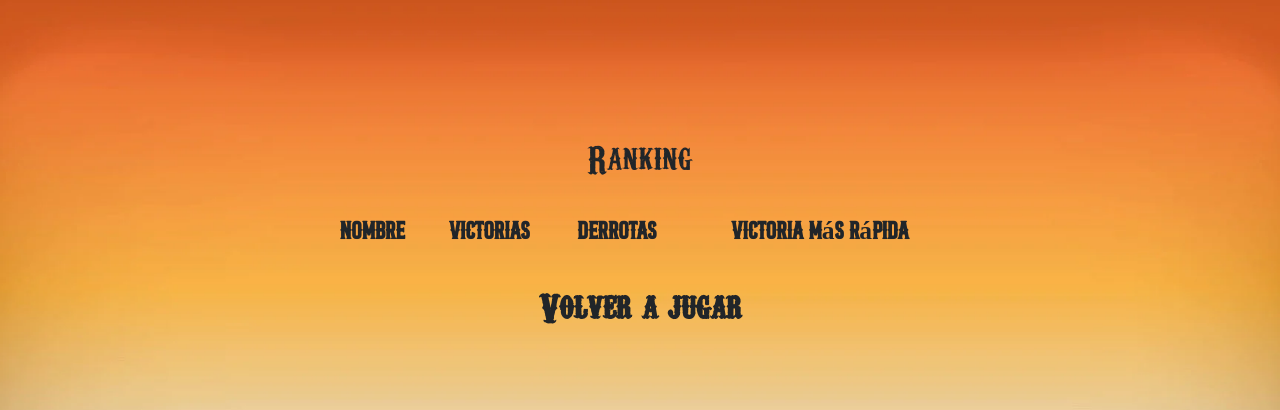
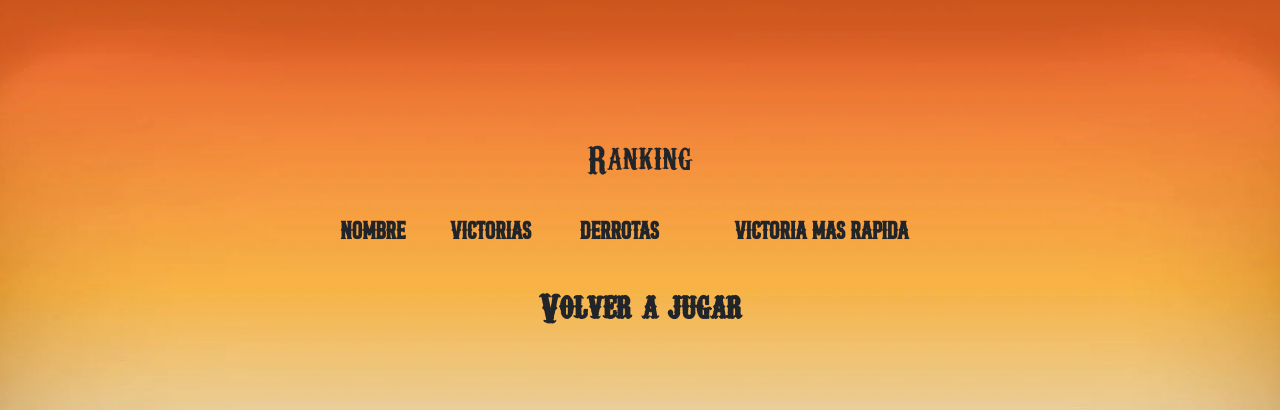
Before and after one commit to FranMauss/WesternShowdown, a PHP site: page /ranking.php in a window 1280 px wide. Shown: the top 410 px of the page. Run offline with PHP 8.4, Linux system fonts and the light colour scheme; data that the repository does not hold is empty.

Commit message:
Update ranking.php
quitar tildes porque la fuente no las soporta

```diff
--- a/ranking.php
+++ b/ranking.php
@@ -72,7 +72,7 @@
 
                 if ($queryJ && $queryIA) {
                     $html = "<div id='ranking'><p>Ranking</p>";
-                    $html .= "<table><thead><tr><th>Nombre</th><th>Victorias</th><th>Derrotas</th><th>Victoria más rápida</th></tr></thead><tbody>";
+                    $html .= "<table><thead><tr><th>Nombre</th><th>Victorias</th><th>Derrotas</th><th>Victoria mas rapida</th></tr></thead><tbody>";
                     $consultaTable = "SELECT * FROM `ranking` ORDER BY `victorias` DESC LIMIT 5";
                     $resultado = mysqli_query($conexion, $consultaTable);
                     while ($fila = mysqli_fetch_array($resultado)) {
```
